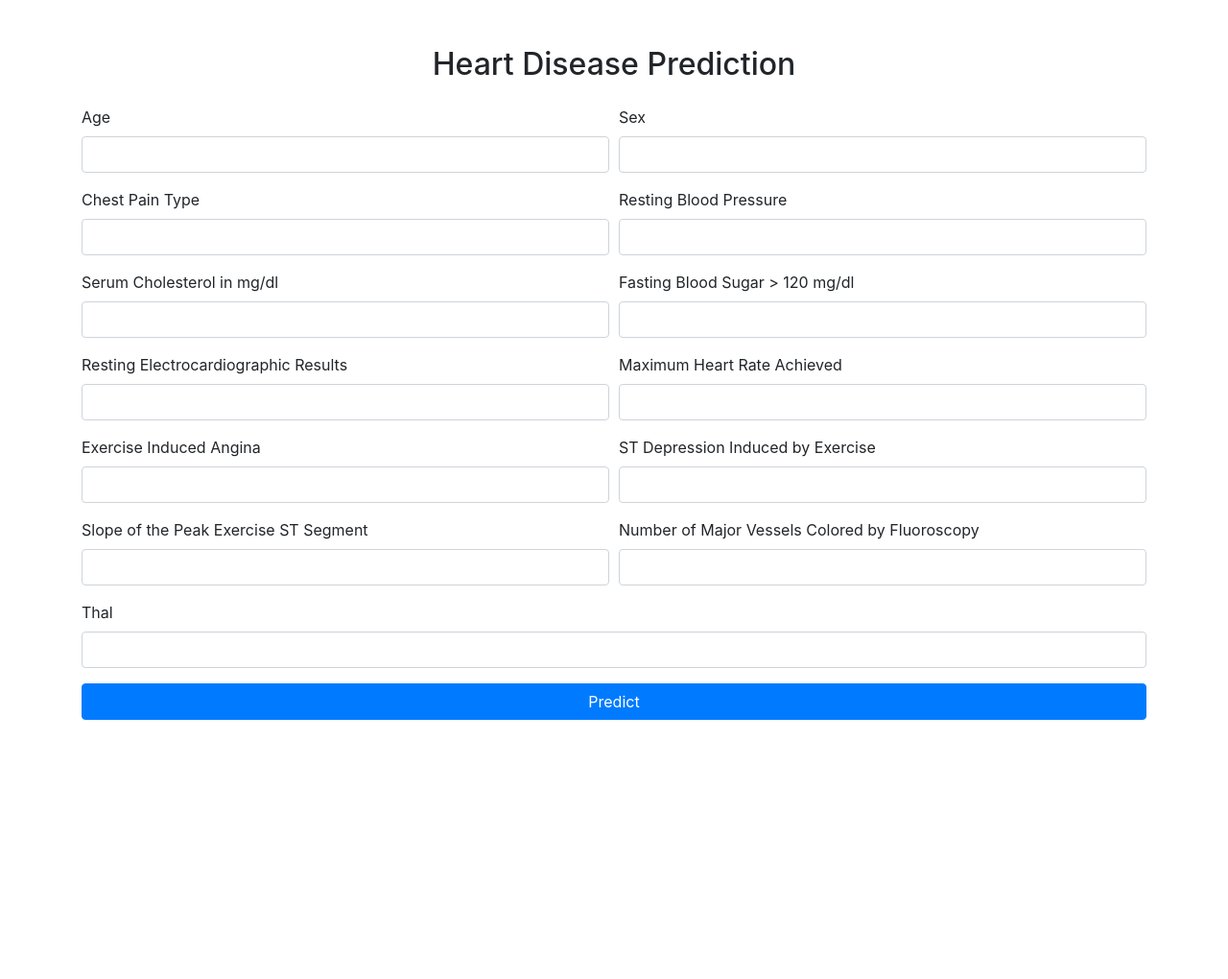
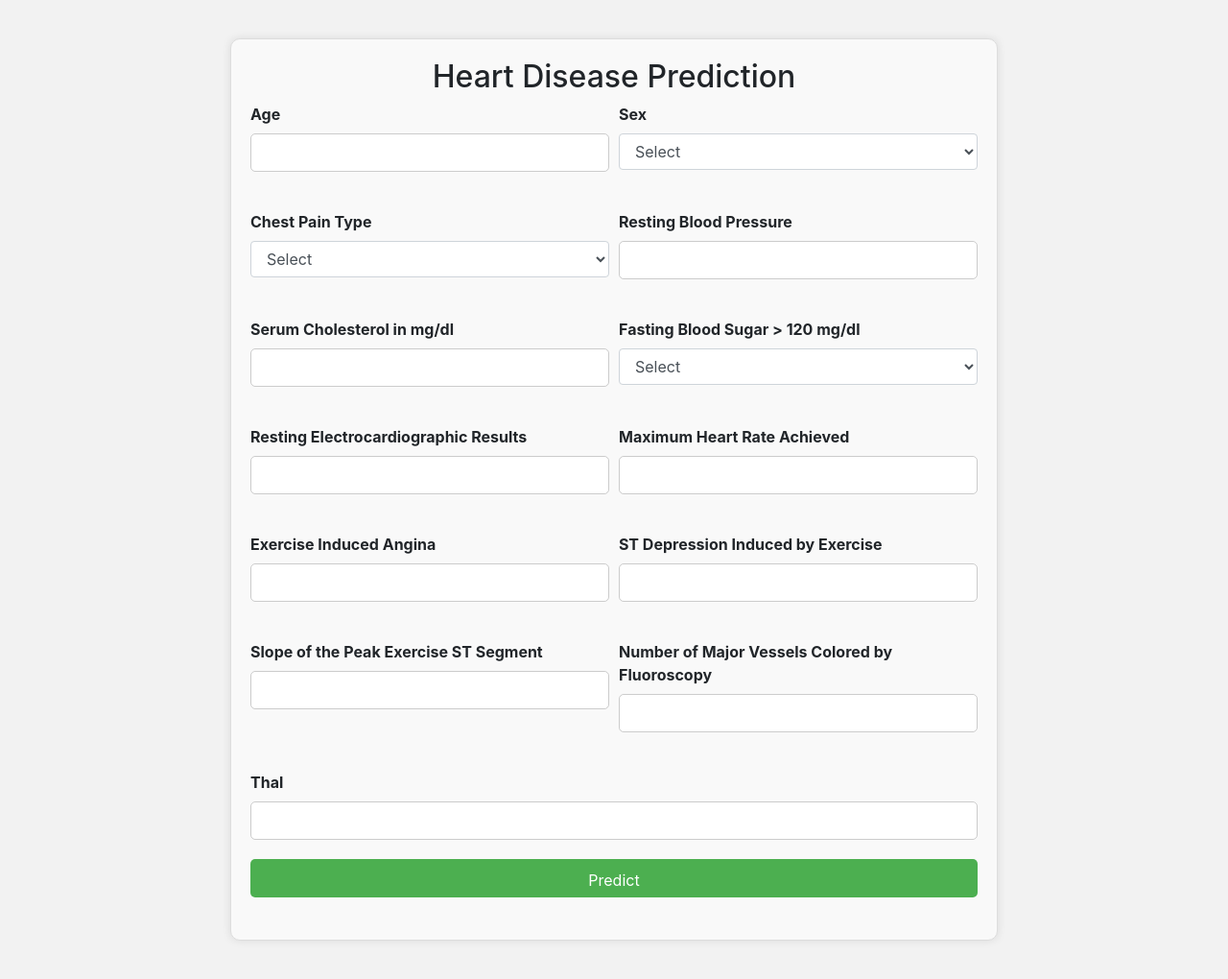
Before and after one commit to vishnushankar1/Heart-Disease-Prediction, a Flask app: page / in a window 1280 px wide. Shown: the whole page at 96% size. Before the commit the page ends 750 px from the top, so only its background shows below. Run offline with Flask 3, Linux system fonts and the light colour scheme; parts of the project's set-up code (start-up, migrations or seed data) failed here and were passed over; some libraries are stand-ins or nearby versions.

Commit message:
frontend part updated

```diff
--- a/src/app.py
+++ b/src/app.py
@@ -5,8 +5,8 @@ import numpy as np
 app = Flask(__name__)
 
 # Load the model and scaler
-model = pickle.load(open('../models/heart_disease_model.pkl', 'rb'))
-scaler = pickle.load(open('../models/scaler.pkl', 'rb'))
+model = pickle.load(open('models/heart_disease_model.pkl', 'rb'))
+scaler = pickle.load(open('models/scaler.pkl', 'rb'))
 
 @app.route('/')
 def home():
--- a/src/templates/index.html
+++ b/src/templates/index.html
@@ -4,16 +4,74 @@
     <meta charset="UTF-8" />
     <meta name="viewport" content="width=device-width, initial-scale=1.0" />
     <title>Heart Disease Prediction</title>
-    <!-- Bootstrap CSS -->
     <link
+      rel="stylesheet"
       href="https://maxcdn.bootstrapcdn.com/bootstrap/4.0.0/css/bootstrap.min.css"
-      rel="stylesheet"
     />
+    <style>
+      body {
+        background-color: #f2f2f2;
+      }
+      .container {
+        max-width: 800px;
+        margin: 40px auto;
+        padding: 20px;
+        background-color: #f9f9f9;
+        border: 1px solid #ddd;
+        border-radius: 10px;
+        box-shadow: 0 0 10px rgba(0, 0, 0, 0.1);
+      }
+      .form-row {
+        margin-bottom: 20px;
+      }
+      .form-group {
+        margin-bottom: 20px;
+      }
+      label {
+        font-weight: bold;
+      }
+      input[type="number"] {
+        width: 100%;
+        height: 40px;
+        padding: 10px;
+        font-size: 16px;
+        border: 1px solid #ccc;
+        border-radius: 5px;
+      }
+      select {
+        width: 100%;
+        height: 40px;
+        padding: 10px;
+        font-size: 16px;
+        border: 1px solid #ccc;
+        border-radius: 5px;
+      }
+      .btn {
+        width: 100%;
+        height: 40px;
+        padding: 10px;
+        font-size: 16px;
+        border: none;
+        border-radius: 5px;
+        background-color: #4caf50;
+        color: #fff;
+        cursor: pointer;
+      }
+      .btn:hover {
+        background-color: #3e8e41;
+      }
+      .text-center {
+        text-align: center;
+      }
+      .mt-4 {
+        margin-top: 40px;
+      }
+    </style>
   </head>
   <body>
-    <div class="container mt-5">
+    <div class="container">
       <h2 class="text-center">Heart Disease Prediction</h2>
-      <form action="/predict" method="POST" class="mt-4">
+      <form action="/predict" method="POST">
         <div class="form-row">
           <div class="form-group col-md-6">
             <label for="age">Age</label>
@@ -21,13 +79,23 @@
           </div>
           <div class="form-group col-md-6">
             <label for="sex">Sex</label>
-            <input type="number" class="form-control" name="sex" required />
+            <select class="form-control" name="sex" required>
+              <option value="">Select</option>
+              <option value="0">Female</option>
+              <option value="1">Male</option>
+            </select>
           </div>
         </div>
         <div class="form-row">
           <div class="form-group col-md-6">
             <label for="cp">Chest Pain Type</label>
-            <input type="number" class="form-control" name="cp" required />
+            <select class="form-control" name="cp" required>
+              <option value="">Select</option>
+              <option value="1">Typical Angina</option>
+              <option value="2">Atypical Angina</option>
+              <option value="3">Non-Anginal Pain</option>
+              <option value="4">Asymptomatic</option>
+            </select>
           </div>
           <div class="form-group col-md-6">
             <label for="trestbps">Resting Blood Pressure</label>
@@ -46,9 +114,14 @@
           </div>
           <div class="form-group col-md-6">
             <label for="fbs">Fasting Blood Sugar > 120 mg/dl</label>
-            <input type="number" class="form-control" name="fbs" required />
+            <select class="form-control" name="fbs" required>
+              <option value="">Select</option>
+              <option value="0">False</option>
+              <option value="1">True</option>
+            </select>
           </div>
         </div>
+
         <div class="form-row">
           <div class="form-group col-md-6">
             <label for="restecg">Resting Electrocardiographic Results</label>
```
Also changed, not shown: src/static/style.css (+11 -44 lines).
